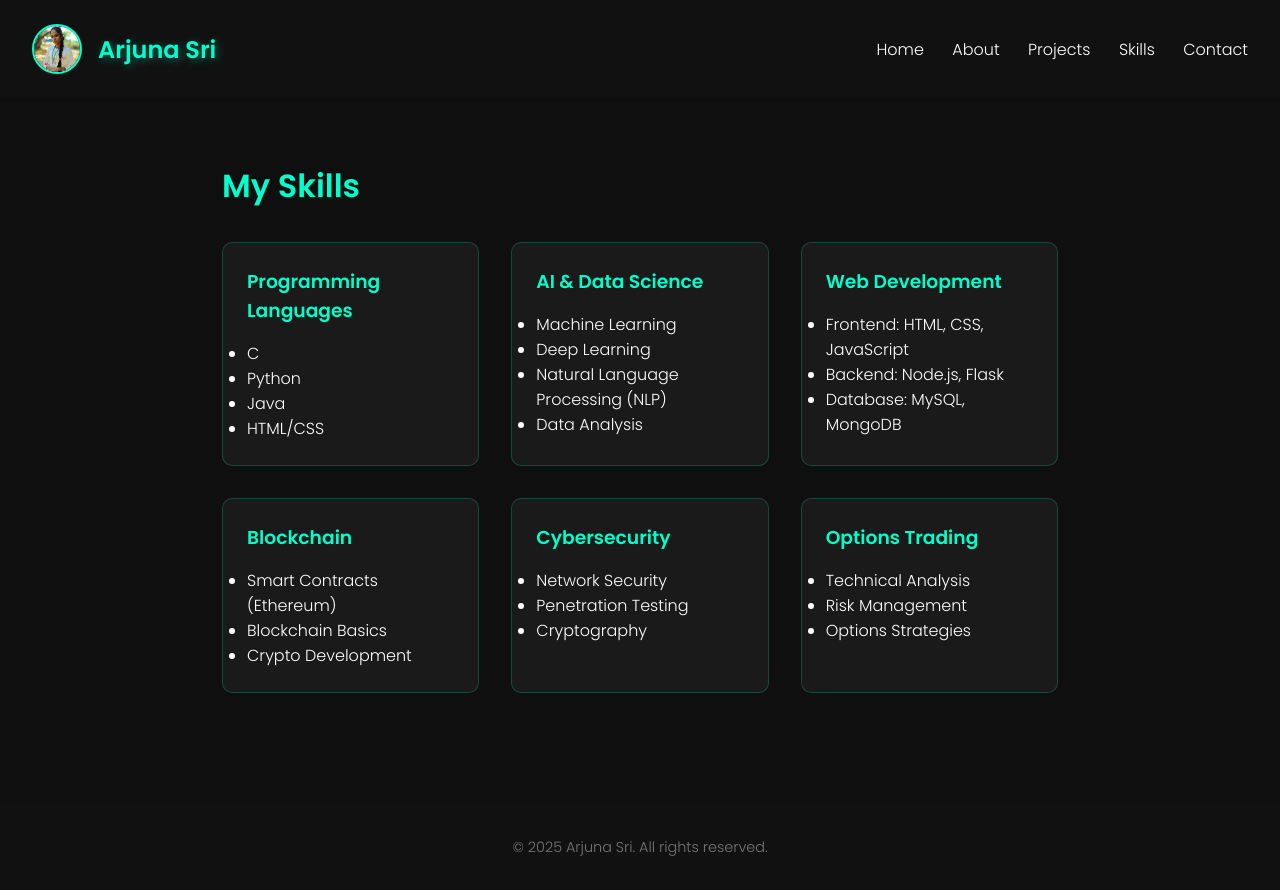
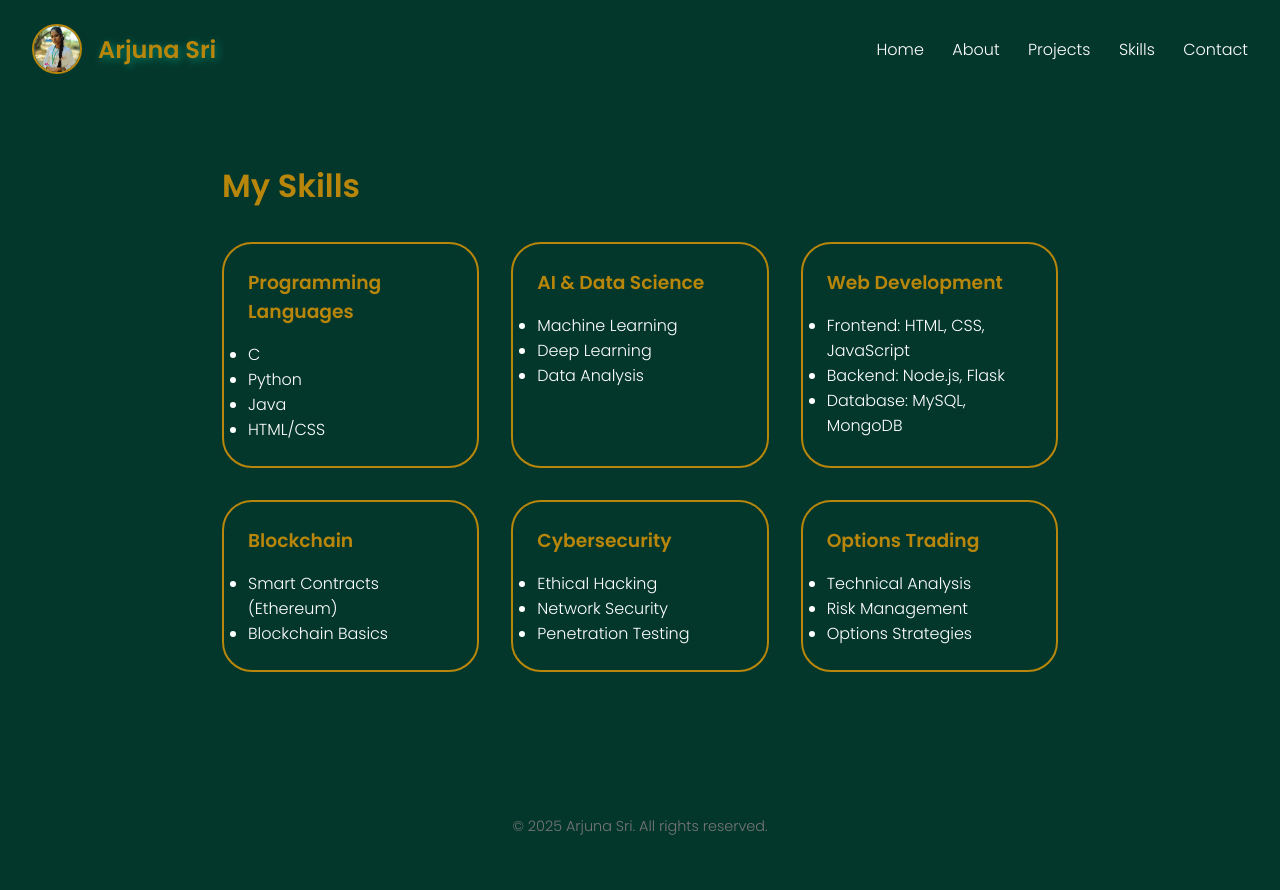
Before and after one commit to Arjuna-sri/portfolio, a plain HTML site: page skills.html in a window 1280 px wide. After the commit the page ends 869 px from the top, so only its background shows below. Drawn offline with Linux system fonts and the light colour scheme.

Commit message:
Update skills.html

```diff
--- a/skills.html
+++ b/skills.html
@@ -14,12 +14,12 @@
 
     body {
       font-family: 'Poppins', sans-serif;
-      background: #0f0f0f;
+      background: #04372b;
       color: #ffffff;
     }
 
     header {
-      background: #111;
+      background: #04372b;
       padding: 1.5rem 2rem;
       display: flex;
       justify-content: space-between;
@@ -37,13 +37,13 @@
       height: 50px;
       border-radius: 50%;
       object-fit: cover;
-      border: 2px solid #00ffcc;
+      border: 2px solid #B8860B;
       margin-right: 1rem;
     }
 
     header h1 {
       font-size: 1.5rem;
-      color: #00ffcc;
+      color: #B8860B;
       text-shadow: 2px 2px 8px rgba(0, 255, 204, 0.4);
     }
 
@@ -56,7 +56,7 @@
     }
 
     nav a:hover {
-      color: #00ffcc;
+      color: #B8860B;
     }
 
     section {
@@ -67,7 +67,7 @@
 
     h2 {
       font-size: 2rem;
-      color: #00ffcc;
+      color: #B8860B;
       margin-bottom: 2rem;
     }
 
@@ -78,11 +78,11 @@
     }
 
     .skill-card {
-      background: #1a1a1a;
+      background: #04372b;
       padding: 1.5rem;
-      border-radius: 10px;
+      border-radius: 30px;
       transition: transform 0.3s ease;
-      border: 1px solid #00ffcc33;
+      border: 2px solid #B8860B;
     }
 
     .skill-card:hover {
@@ -90,12 +90,12 @@
     }
 
     .skill-card h3 {
-      color: #00ffcc;
+      color: #B8860B;
       margin-bottom: 1rem;
     }
 
     footer {
-      background: #111;
+      background: #04372b;
       text-align: center;
       padding: 2rem;
       font-size: 0.9rem;
@@ -137,7 +137,6 @@
         <ul>
           <li>Machine Learning</li>
           <li>Deep Learning</li>
-          <li>Natural Language Processing (NLP)</li>
           <li>Data Analysis</li>
         </ul>
       </div>
@@ -154,15 +153,14 @@
         <ul>
           <li>Smart Contracts (Ethereum)</li>
           <li>Blockchain Basics</li>
-          <li>Crypto Development</li>
         </ul>
       </div>
       <div class="skill-card">
         <h3>Cybersecurity</h3>
         <ul>
+          <li>Ethical Hacking</li>
           <li>Network Security</li>
           <li>Penetration Testing</li>
-          <li>Cryptography</li>
         </ul>
       </div>
       <div class="skill-card">
```
